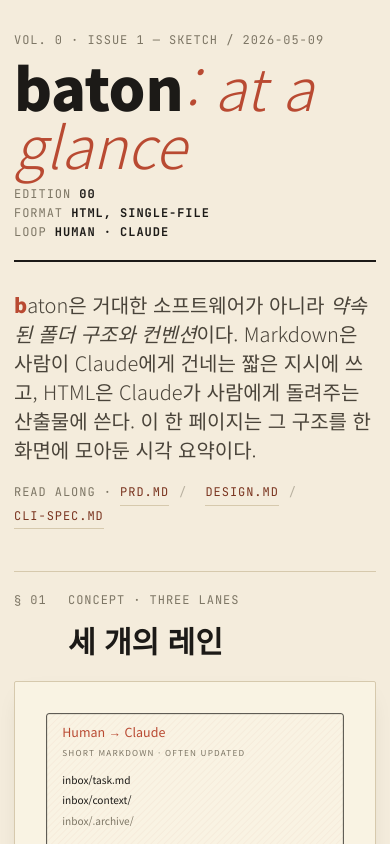
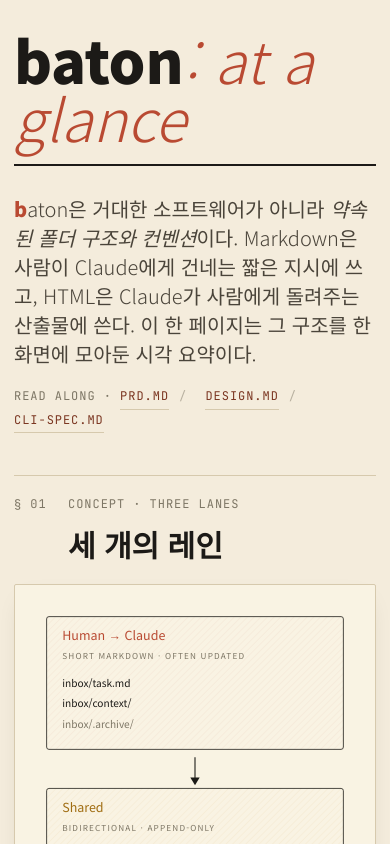
Before and after one commit to sohee-zoe/baton, a website: page docs/architecture.html in a window 390 px wide. Shown: the top 844 px of the page. Drawn offline with Linux system fonts and the light colour scheme; a web font is replaced by a local one.

Commit message:
Remove architecture document production meta

```diff
--- a/docs/architecture.html
+++ b/docs/architecture.html
@@ -58,21 +58,9 @@
 
   /* —— Masthead —— */
   .masthead {
-    display: grid;
-    grid-template-columns: 1fr auto;
-    align-items: end;
     border-bottom: 2px solid var(--ink);
     padding-bottom: 18px;
     margin-bottom: 36px;
-    gap: 24px;
-  }
-  .masthead .issue {
-    font-family: 'JetBrains Mono', 'Pretendard Variable', 'Noto Sans KR', monospace;
-    font-size: 16px;
-    letter-spacing: 0.18em;
-    text-transform: uppercase;
-    color: var(--muted);
-    margin-bottom: 6px;
   }
   .masthead h1 {
     font-family: 'Fraunces', 'Pretendard Variable', 'Iowan Old Style', serif;
@@ -87,17 +75,6 @@
     font-weight: 300;
     color: var(--terra);
   }
-  .masthead .meta {
-    font-family: 'JetBrains Mono', 'Pretendard Variable', 'Noto Sans KR', monospace;
-    font-size: 16px;
-    letter-spacing: 0.1em;
-    color: var(--muted);
-    text-align: right;
-    text-transform: uppercase;
-    line-height: 1.6;
-  }
-  .masthead .meta b { color: var(--ink); }
-
   .lede {
     font-family: 'Fraunces', 'Pretendard Variable', 'Noto Sans KR', serif;
     font-weight: 300;
@@ -279,25 +256,12 @@
   }
   .principle small { font-family: 'Newsreader', 'Noto Sans KR', 'Pretendard Variable', serif; font-size: 21px; color: var(--ink-2); line-height: 1.6; }
 
-  /* footer */
-  .colophon {
-    margin-top: 72px;
-    padding-top: 16px;
-    border-top: 2px solid var(--ink);
-    display: flex; justify-content: space-between; gap: 18px; flex-wrap: wrap;
-    font-family: 'JetBrains Mono', 'Pretendard Variable', 'Noto Sans KR', monospace;
-    font-size: 15px;
-    letter-spacing: 0.18em;
-    text-transform: uppercase;
-    color: var(--muted);
-  }
-
   /* Sans/mono readability override for live docs */
   h1, h2, h3, h4, .lede, .cmd-card p.muted, .principle b, .principle small {
     font-family: var(--sans) !important;
     font-style: normal !important;
   }
-  code, pre, .pill, .legend, .masthead .issue, .masthead .meta, .crumbs, .sec-head .num, .sec-head .kicker, th, .colophon {
+  code, pre, .pill, .legend, .crumbs, .sec-head .num, .sec-head .kicker, th {
     font-family: var(--mono) !important;
   }
   svg text {
@@ -321,22 +285,16 @@
       gap: 12px;
       margin-bottom: 28px;
     }
-    .masthead .issue,
-    .masthead .meta,
     .crumbs,
     .sec-head .num,
     .sec-head .kicker,
-    .legend,
-    .colophon {
+    .legend {
       font-size: 12px;
       letter-spacing: 0.08em;
     }
     .masthead h1 {
       font-size: clamp(40px, 15vw, 58px);
       line-height: 1;
-    }
-    .masthead .meta {
-      text-align: left;
     }
     .lede {
       font-size: 20px;
@@ -423,10 +381,6 @@
     .principle b {
       font-size: 18px;
     }
-    .colophon {
-      display: grid;
-      gap: 8px;
-    }
   }
 </style>
 </head>
@@ -436,13 +390,7 @@
 <!-- ============== MASTHEAD ============== -->
 <header class="masthead">
   <div>
-    <div class="issue">Vol. 0 · Issue 1 — Sketch / 2026-05-09</div>
     <h1>baton<em>: at a glance</em></h1>
-  </div>
-  <div class="meta">
-    Edition <b>00</b><br/>
-    Format <b>HTML, single-file</b><br/>
-    Loop <b>Human · Claude</b>
   </div>
 </header>
 
@@ -724,13 +672,6 @@
   <div class="panel principle"><div class="ord">vi.</div> <div><b>Idempotent</b><small>같은 명령 두 번 호출해도 안전.</small></div></div>
 </div>
 
-<!-- ============== COLOPHON ============== -->
-<div class="colophon">
-  <span>baton · sketched 2026-05-09</span>
-  <span>Single-file HTML · No external CDN beyond fonts</span>
-  <span>Set in <i>Fraunces</i> · <i>Newsreader</i> · <i>JetBrains Mono</i></span>
-</div>
-
 </div>
 </body>
 </html>
```
